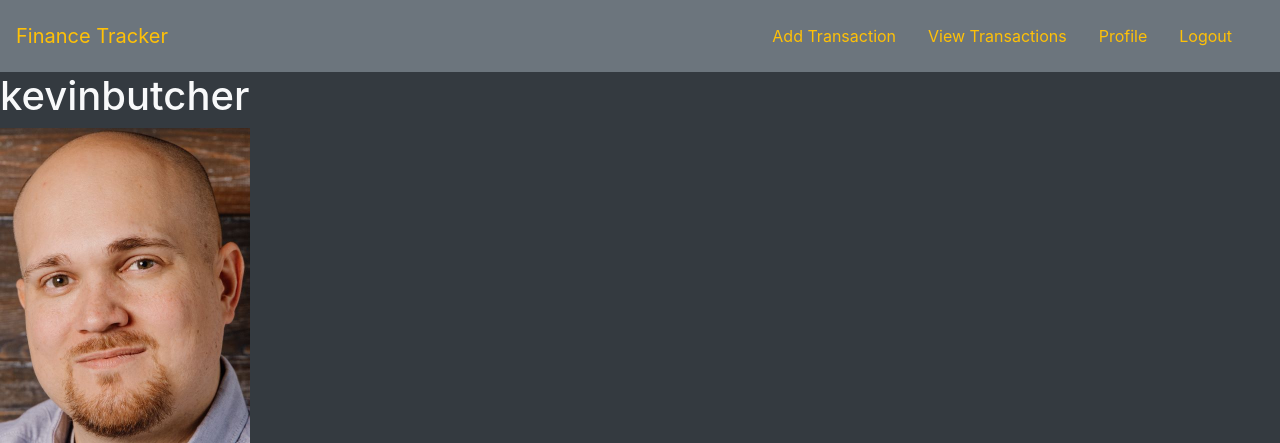
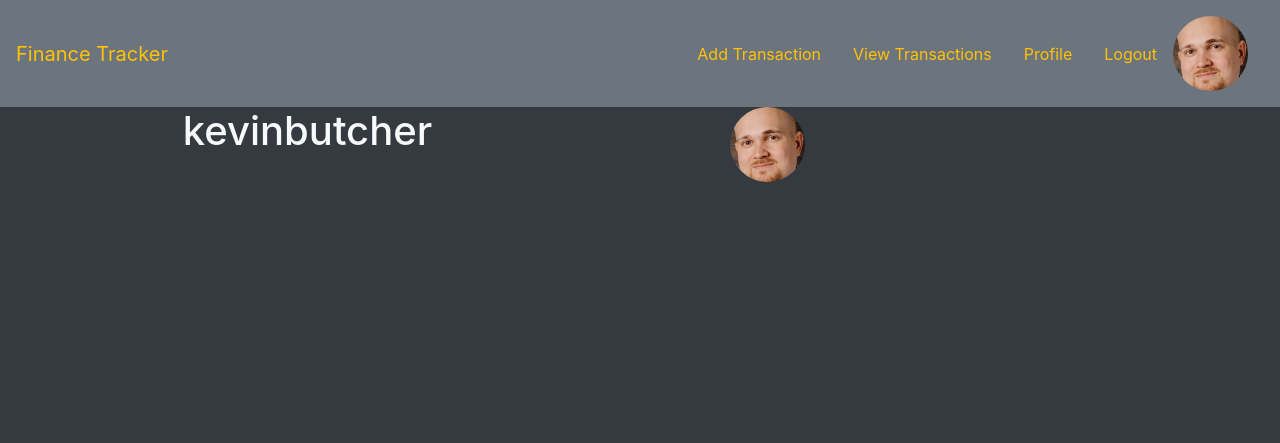
Before and after one commit to KevinButcher/FinanceTracker, a Django app: page /profile/ in a window 1280 px wide. Shown: the top 443 px of the page. Run offline with Django 3.2, Linux system fonts and the light colour scheme; a user stored in the database is signed in; data comes from the database, SQL or seed files in the repository; both versions use the stored data as it was after the commit.

Commit message:
modified user email requirement and auto-create profile on user creation

```diff
--- a/mysite/finances/templates/finances/base.html
+++ b/mysite/finances/templates/finances/base.html
@@ -17,6 +17,7 @@
                 <a href="{% url 'finances:view_transaction' %}" class="nav-item nav-link text-warning">View Transactions</a>
                 <a href="{% url 'profile' %}" class="nav-item nav-link text-warning">Profile</a>
                 <a href="{% url 'logout' %}" class="nav-item nav-link text-warning">Logout</a>
+                <img src="{{ user.profile.image.url }}" class="img-fluid rounded-circle" style="width: 75px; height: 75px; object-fit: cover;"/>
             {% else %}
                 <a href="{% url 'login' %}" class="nav-item nav-link text-warning">Login</a>
                 <a href="{% url 'register' %}" class="nav-item nav-link text-warning">Register</a>
--- a/mysite/users/models.py
+++ b/mysite/users/models.py
@@ -1,7 +1,15 @@
 from django.db import models
 from django.contrib.auth.models import User
+from django.dispatch import receiver # simplify connecting functions to signals
+from django.db.models.signals import post_save # execute a function after something is executed
+from django.conf import settings
 
 # Create your models here.
+
+# make it so the email fields can't be blank and that the email is unique
+User._meta.get_field('email').blank = False
+User._meta.get_field('email').null = False
+User._meta.get_field('email')._unique = True
 
 class Profile(models.Model):
     user = models.OneToOneField(User, on_delete=models.CASCADE)
@@ -10,3 +18,9 @@ class Profile(models.Model):
 
     def __str__(self):
         return self.user.username
+
+# signal to automatically create a profile instance after a user is created, receiver specifies when to ran after receiving signal
+@receiver(post_save, sender=settings.AUTH_USER_MODEL) # settings.AUTH_USER_MODEL allows for referencing the user model configured in settings.py
+def auto_create_profile(sender, instance, created, **kwargs): # kwargs stands for keyword arguments (instance, created, etc.)
+    if created:
+        Profile.objects.get_or_create(user=instance)
--- a/mysite/users/templates/users/profile.html
+++ b/mysite/users/templates/users/profile.html
@@ -1,5 +1,13 @@
 {% extends 'finances/base.html' %}
 {% block body %}
-<h1>{{ user.username }}</h1>
-<img src="{{ user.profile.image.url }}" width="250px"/>
+<div class="container">
+    <div class="row">
+        <div class="d-flex justify-content-center col-5">
+            <h1>{{ user.username }}</h1>
+        </div>
+        <div class="row d-flex justify-content-center col-5">
+            <img src="{{ user.profile.image.url }}" class="img-fluid rounded-circle" style="width: 75px; height: 75px; object-fit: cover;"/>
+        </div>
+    </div>
+</div>
 {% endblock %}
```
Also changed, not shown: mysite/users/templates/users/register.html (+11 -1 lines), mysite/db.sqlite3.
